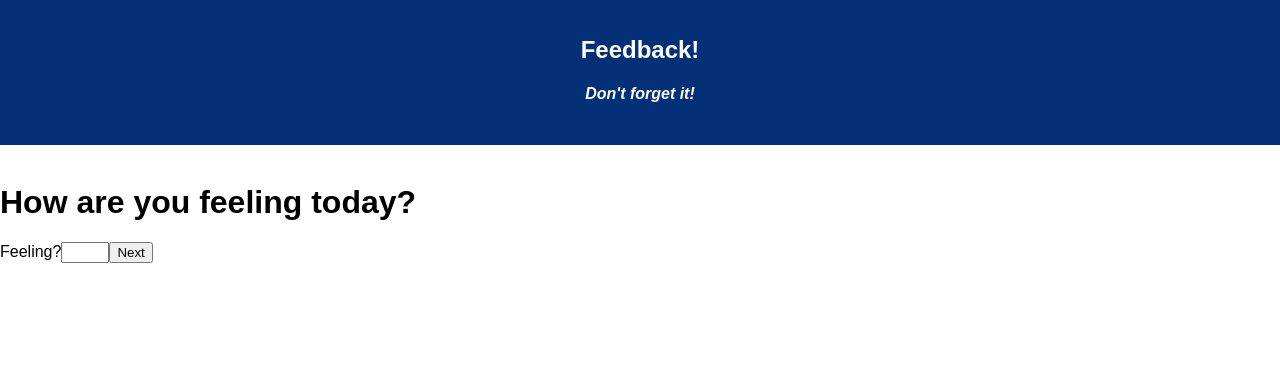
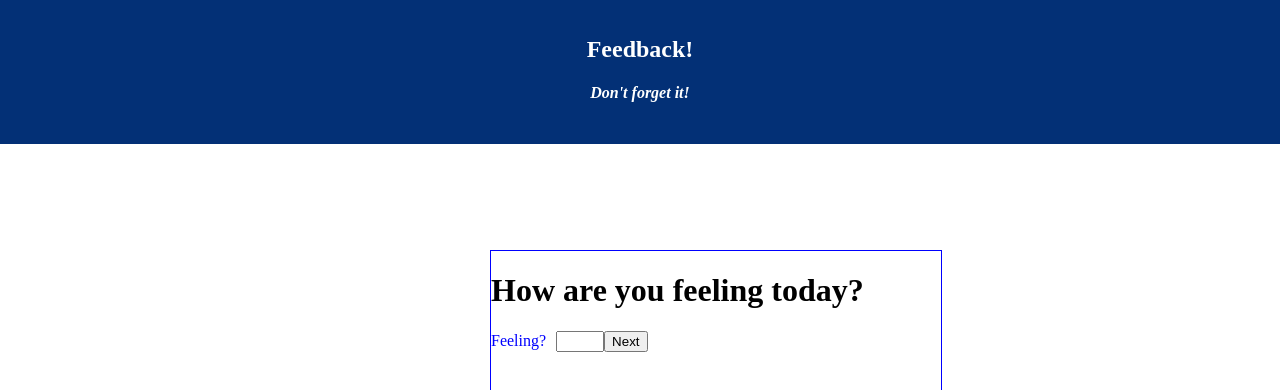
Before and after one commit to norbusam/redux-feedback-loop, a React (Create React App) app: page / in a window 1280 px wide. Shown: the top 390 px of the page. Built offline with nearby package versions, Linux system fonts and the light colour scheme.

Commit message:
working on styling. a validation to check the values are between 1-5

```diff
--- a/src/components/App/App.js
+++ b/src/components/App/App.js
@@ -32,7 +32,6 @@ class App extends Component {
     );
   }
 }
-{/*reduxStore and reducer called */}
 const reduxStoreOnProps = (reduxStore) => ({
   reduxStore
 })
--- /dev/null
+++ b/src/components/FeelingFeedback/FeelingFeedback.css
@@ -0,0 +1,21 @@
+.main {
+    /* display: flex;
+    justify-content: center;
+    align-items: center; */
+    width: 450px;
+    height: 300px;
+    position: absolute;
+    left: 50%;
+    top: 50%;
+    margin-left: -150px;
+    margin-top: -150px;
+    border: 1px solid blue;
+
+}
+
+#label{
+    color: blue;
+    width: 150px;
+    text-align: right;
+    padding: 0 10px 0 0;
+}
--- a/src/components/FeelingFeedback/FeelingFeedback.js
+++ b/src/components/FeelingFeedback/FeelingFeedback.js
@@ -1,5 +1,6 @@
 import React, {Component} from 'react';
-import {connect} from 'react-redux'
+import {connect} from 'react-redux';
+import './FeelingFeedback.css'
 
 class FeelingFeedback extends Component {
 
@@ -19,16 +20,20 @@ class FeelingFeedback extends Component {
         if(this.state.feeling === 0 || this.state.feeling === ''){
             alert('Please submit a value between 1-5')
         }else {
+            if(this.state.feeling <= 0 || this.state.feeling > 5){
+                alert('A value between 1-5')
+            } else{
             this.props.dispatch({type:"ADD_FEEDBACK", payload: this.state.feeling})
             this.props.history.push('/content')
+            }
         }
     }// end submitAndNext
 
     render(){
         return(
-            <div>
+            <div className="main">
                 <h1>How are you feeling today?</h1>
-                <label html="feeling">Feeling?</label>
+                <label id="label" html="feeling">Feeling?</label>
                 <input type="number" min="1" max="5" onChange={this.handleChange}/>
                 <button onClick={this.submitAndNext}>Next</button>
             </div>
--- a/src/index.css
+++ b/src/index.css
@@ -1,5 +1,5 @@
 body {
   margin: 0;
-  padding: 0;
-  font-family: sans-serif;
+  /* padding: 0;
+  font-family: sans-serif; */
 }
```
